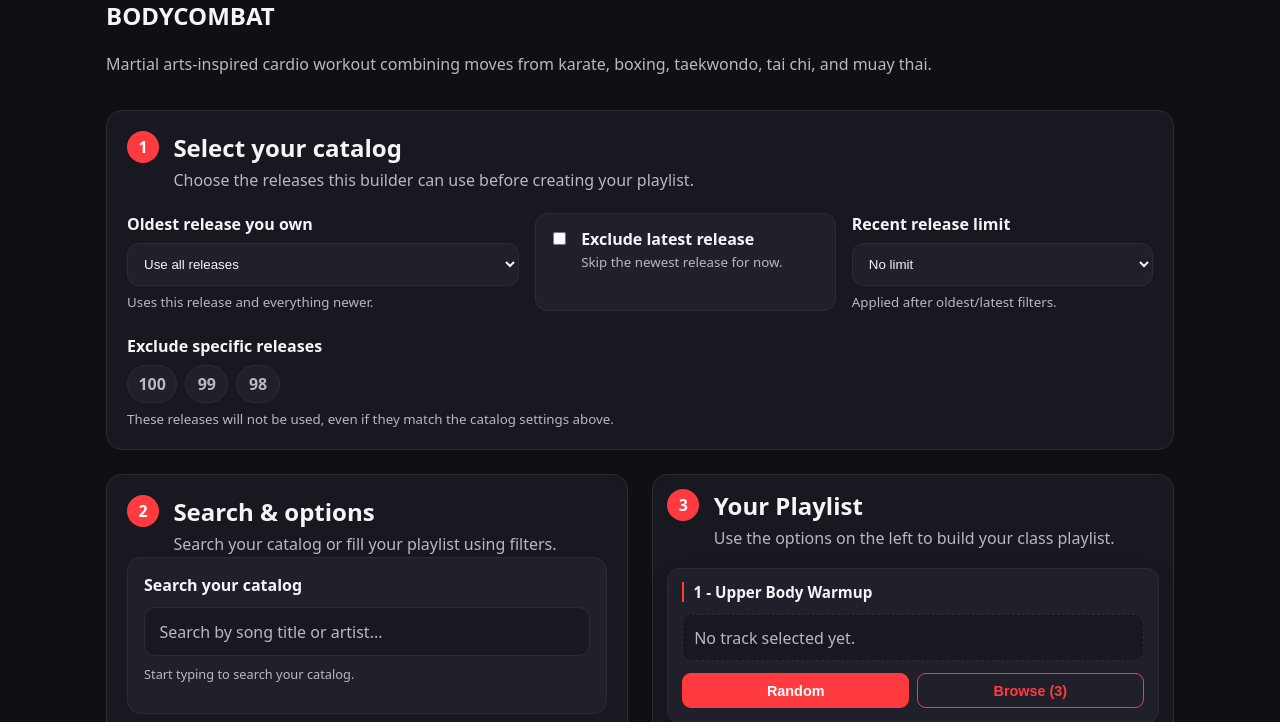
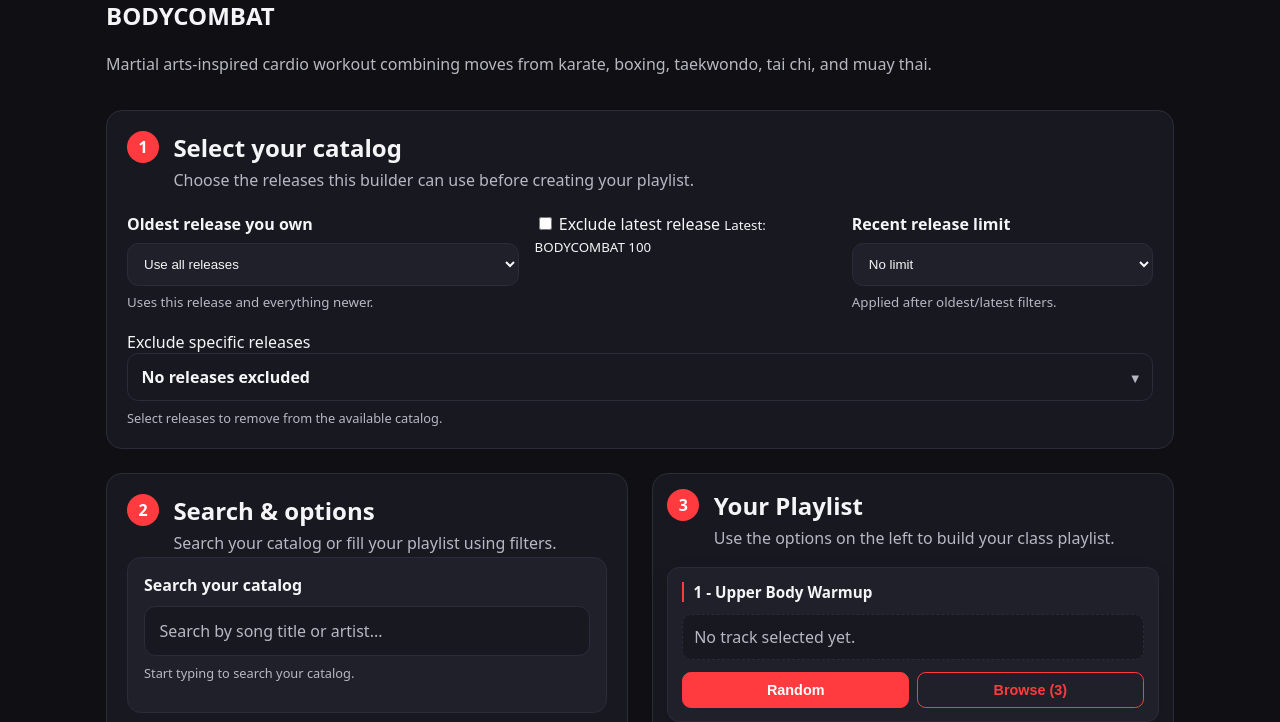
Before and after one commit to souocare/lesmills-playlist-builder, a Flask app: page /bodycombat in a window 1280 px wide. Shown: the part 187-909 px from the top of the page. Run offline with Flask 3, Linux system fonts and the light colour scheme.

Commit message:
the exclude specific releases is now a dropdown

```diff
--- a/app/routes/public.py
+++ b/app/routes/public.py
@@ -49,6 +49,12 @@ def parse_int_list(field_name: str) -> list[int]:
 
     return parsed_values
 
+def parse_string_list(field_name: str) -> list[str]:
+    return [
+        value
+        for value in request.form.getlist(field_name)
+        if value
+    ]
 
 @public_bp.route("/")
 def home():
@@ -76,7 +82,7 @@ def program_detail(slug: str):
     oldest_release_number = None
     exclude_latest_release = False
     most_recent_limit = None
-    manually_excluded_release_numbers = []
+    manually_excluded_release_codes = []
 
     catalog_releases = program_data["releases"]
     playlist_slots = build_empty_playlist_slots(track_slots)
@@ -85,14 +91,14 @@ def program_detail(slug: str):
         oldest_release_number = parse_int_field("oldest_release_number")
         exclude_latest_release = parse_checkbox("exclude_latest_release")
         most_recent_limit = parse_int_field("most_recent_limit")
-        manually_excluded_release_numbers = parse_int_list("excluded_release_numbers")
+        manually_excluded_release_codes = parse_string_list("excluded_release_codes")
 
         catalog_releases = get_catalog_releases(
             releases=program_data["releases"],
             oldest_release_number=oldest_release_number,
             exclude_latest_release=exclude_latest_release,
             most_recent_limit=most_recent_limit,
-            manually_excluded_release_numbers=manually_excluded_release_numbers,
+            manually_excluded_release_codes=manually_excluded_release_codes,
         )
 
         random_slot_number = parse_int_field("random_slot_number")
@@ -116,7 +122,7 @@ def program_detail(slug: str):
         oldest_release_number=oldest_release_number,
         exclude_latest_release=exclude_latest_release,
         most_recent_limit=most_recent_limit,
-        manually_excluded_release_numbers=manually_excluded_release_numbers,
+        manually_excluded_release_codes=manually_excluded_release_codes,
         playlist_slots=playlist_slots,
         all_track_counts_by_slot=all_track_counts_by_slot,
         filtered_track_counts_by_slot=filtered_track_counts_by_slot,
--- a/app/static/css/style.css
+++ b/app/static/css/style.css
@@ -737,3 +737,91 @@ section p {
 .random-fill-card .track-button {
     width: 100%;
 }
+
+.release-multiselect {
+    position: relative;
+    width: 100%;
+}
+
+.release-multiselect-button {
+    display: flex;
+    align-items: center;
+    justify-content: space-between;
+    gap: 1rem;
+    width: 100%;
+    padding: 0.75rem 0.85rem;
+    border: 1px solid var(--border);
+    border-radius: 0.7rem;
+    background: var(--panel);
+    color: var(--text);
+    font: inherit;
+    font-weight: 700;
+    cursor: pointer;
+}
+
+.release-multiselect-button:hover {
+    border-color: var(--accent);
+}
+
+.release-multiselect-arrow {
+    color: var(--muted);
+    font-size: 0.85rem;
+}
+
+.release-multiselect-panel {
+    position: absolute;
+    z-index: 30;
+    left: 0;
+    right: 0;
+    top: calc(100% + 0.4rem);
+    max-height: 18rem;
+    overflow-y: auto;
+    padding: 0.5rem;
+    border: 1px solid var(--border);
+    border-radius: 0.75rem;
+    background: var(--panel);
+    box-shadow: 0 18px 50px rgba(0, 0, 0, 0.35);
+}
+
+.release-multiselect-option {
+    display: flex;
+    width: 100%;
+    align-items: center;
+    justify-content: space-between;
+    gap: 0.75rem;
+    padding: 0.6rem 0.7rem;
+    border: 0;
+    border-radius: 0.55rem;
+    background: transparent;
+    color: var(--text);
+    font: inherit;
+    font-weight: 700;
+    text-align: left;
+    cursor: pointer;
+}
+
+.release-multiselect-option:hover {
+    background: var(--panel-soft);
+}
+
+.release-multiselect-option.is-selected {
+    background: rgba(255, 59, 63, 0.14);
+    color: var(--accent);
+}
+
+.release-multiselect-option.is-selected::after {
+    content: "Excluded";
+    flex: 0 0 auto;
+    padding: 0.18rem 0.45rem;
+    border-radius: 999px;
+    background: var(--accent);
+    color: white;
+    font-size: 0.7rem;
+    font-weight: 800;
+}
+
+.field-help {
+    margin: 0.4rem 0 0;
+    color: var(--muted);
+    font-size: 0.8rem;
+}
--- a/app/static/js/playlist_builder.js
+++ b/app/static/js/playlist_builder.js
@@ -20,6 +20,12 @@
     const replaceAllTracksButton = document.getElementById("replace_all_tracks");
     const keepExistingTracksButton = document.getElementById("keep_existing_tracks");
     const fillAllRandomlyButton = document.getElementById("fill_all_randomly");
+
+    const excludedReleasesMultiselect = document.getElementById("excluded_releases_multiselect");
+    const excludedReleasesButton = document.getElementById("excluded_releases_dropdown_button");
+    const excludedReleasesPanel = document.getElementById("excluded_releases_dropdown_panel");
+    const excludedReleaseOptions = document.querySelectorAll("[data-release-code]");
+    const excludedReleaseHiddenInputs = document.querySelectorAll("[data-release-hidden-input]");
 
     let pendingFillSelections = [];
 
@@ -57,6 +63,94 @@
         return [...items].sort((a, b) => getReleaseSortOrder(b) - getReleaseSortOrder(a));
     }
 
+    function getManuallyExcludedReleaseCodes() {
+    return Array.from(excludedReleaseOptions)
+        .filter((option) => option.getAttribute("aria-pressed") === "true")
+        .map((option) => option.dataset.releaseCode);
+}
+
+
+    function setExcludedReleaseOptionState(option, isSelected) {
+        const releaseCode = option.dataset.releaseCode;
+        const hiddenInput = document.querySelector(
+            `[data-release-hidden-input="${releaseCode}"]`
+        );
+
+        option.setAttribute("aria-pressed", isSelected ? "true" : "false");
+        option.classList.toggle("is-selected", isSelected);
+
+        if (hiddenInput) {
+            hiddenInput.disabled = !isSelected;
+        }
+    }
+
+
+    function toggleExcludedReleaseOption(option) {
+        const isCurrentlySelected = option.getAttribute("aria-pressed") === "true";
+
+        setExcludedReleaseOptionState(option, !isCurrentlySelected);
+        updateExcludedReleasesSummary();
+        updateCatalogSummary();
+        renderSearchResults();
+    }
+
+
+    function openExcludedReleasesDropdown() {
+        if (!excludedReleasesPanel || !excludedReleasesButton) {
+            return;
+        }
+
+        excludedReleasesPanel.hidden = false;
+        excludedReleasesButton.setAttribute("aria-expanded", "true");
+    }
+
+
+    function closeExcludedReleasesDropdown() {
+        if (!excludedReleasesPanel || !excludedReleasesButton) {
+            return;
+        }
+
+        excludedReleasesPanel.hidden = true;
+        excludedReleasesButton.setAttribute("aria-expanded", "false");
+    }
+
+
+    function toggleExcludedReleasesDropdown() {
+        if (!excludedReleasesPanel) {
+            return;
+        }
+
+        if (excludedReleasesPanel.hidden) {
+            openExcludedReleasesDropdown();
+        } else {
+            closeExcludedReleasesDropdown();
+        }
+    }
+
+
+    function updateExcludedReleasesSummary() {
+        const summary = document.getElementById("excluded_releases_summary");
+
+        if (!summary) {
+            return;
+        }
+
+        const selectedOptions = Array.from(excludedReleaseOptions)
+            .filter((option) => option.getAttribute("aria-pressed") === "true");
+
+        if (selectedOptions.length === 0) {
+            summary.textContent = "No releases excluded";
+            return;
+        }
+
+        if (selectedOptions.length === 1) {
+            summary.textContent = selectedOptions[0].dataset.releaseLabel;
+            return;
+        }
+
+        summary.textContent = `${selectedOptions.length} releases excluded`;
+    }
+
     function getFilteredCatalogReleases() {
         let catalog = sortOldestFirst(releases);
 
@@ -83,15 +177,15 @@
             catalog = sortOldestFirst(catalog);
         }
 
-        const excludedReleaseNumbers = getExcludedReleaseNumbers();
+        const manuallyExcludedReleaseCodes = getManuallyExcludedReleaseCodes();
 
-        if (excludedReleaseNumbers.length > 0) {
-            catalog = catalog.filter(
-                (release) => !excludedReleaseNumbers.includes(release.number)
-            );
+        if (manuallyExcludedReleaseCodes.length > 0) {
+            catalog = catalog.filter((release) => {
+                return !manuallyExcludedReleaseCodes.includes(String(release.code));
+            });
         }
 
-        return catalog;
+        return sortNewestFirst(catalog);
     }
 
     function getTracksFromCatalog() {
@@ -322,6 +416,85 @@
         return !selectedTrackElement.classList.contains("empty-track");
     }
 
+    function setExcludedReleaseOptionState(option, isSelected) {
+        const releaseCode = option.dataset.releaseCode;
+        const hiddenInput = document.querySelector(
+            `[data-release-hidden-input="${releaseCode}"]`
+        );
+
+        option.setAttribute("aria-pressed", isSelected ? "true" : "false");
+        option.classList.toggle("is-selected", isSelected);
+
+        if (hiddenInput) {
+            hiddenInput.disabled = !isSelected;
+        }
+    }
+
+
+    function toggleExcludedReleaseOption(option) {
+        const isCurrentlySelected = option.getAttribute("aria-pressed") === "true";
+
+        setExcludedReleaseOptionState(option, !isCurrentlySelected);
+        updateExcludedReleasesSummary();
+        updateCatalogSummary();
+        renderSearchResults();
+    }
+
+    function openExcludedReleasesDropdown() {
+        if (!excludedReleasesPanel || !excludedReleasesButton) {
+            return;
+        }
+
+        excludedReleasesPanel.hidden = false;
+        excludedReleasesButton.setAttribute("aria-expanded", "true");
+    }
+
+
+    function closeExcludedReleasesDropdown() {
+        if (!excludedReleasesPanel || !excludedReleasesButton) {
+            return;
+        }
+
+        excludedReleasesPanel.hidden = true;
+        excludedReleasesButton.setAttribute("aria-expanded", "false");
+    }
+
+
+    function toggleExcludedReleasesDropdown() {
+        if (!excludedReleasesPanel) {
+            return;
+        }
+
+        if (excludedReleasesPanel.hidden) {
+            openExcludedReleasesDropdown();
+        } else {
+            closeExcludedReleasesDropdown();
+        }
+    }
+
+    function updateExcludedReleasesSummary() {
+        const summary = document.getElementById("excluded_releases_summary");
+
+        if (!summary) {
+            return;
+        }
+
+        const selectedOptions = Array.from(excludedReleaseOptions)
+            .filter((option) => option.getAttribute("aria-pressed") === "true");
+
+        if (selectedOptions.length === 0) {
+            summary.textContent = "No releases excluded";
+            return;
+        }
+
+        if (selectedOptions.length === 1) {
+            summary.textContent = selectedOptions[0].dataset.releaseLabel;
+            return;
+        }
+
+        summary.textContent = `${selectedOptions.length} releases excluded`;
+    }
+
 
     function getThemeFillSelections() {
         const selectedFilters = getSelectedThemeFilters();
@@ -482,6 +655,12 @@
         return selections;
     }
 
+    function getManuallyExcludedReleaseCodes() {
+        return Array.from(excludedReleaseOptions)
+            .filter((option) => option.getAttribute("aria-pressed") === "true")
+            .map((option) => option.dataset.releaseCode);
+    }
+
 
     function fillAllRandomly() {
         const selections = getRandomFillSelections();
@@ -575,6 +754,38 @@
                 }
             });
         }
+
+        if (excludedReleasesButton) {
+            excludedReleasesButton.addEventListener("click", toggleExcludedReleasesDropdown);
+        }
+
+        excludedReleaseOptions.forEach((option) => {
+            const isInitiallySelected = option.getAttribute("aria-pressed") === "true";
+
+            setExcludedReleaseOptionState(option, isInitiallySelected);
+
+            option.addEventListener("click", () => {
+                toggleExcludedReleaseOption(option);
+            });
+        });
+
+        document.addEventListener("click", (event) => {
+            if (!excludedReleasesMultiselect) {
+                return;
+            }
+
+            if (!excludedReleasesMultiselect.contains(event.target)) {
+                closeExcludedReleasesDropdown();
+            }
+        });
+
+        document.addEventListener("keydown", (event) => {
+            if (event.key === "Escape") {
+                closeExcludedReleasesDropdown();
+            }
+        });
+
+        updateExcludedReleasesSummary();
     }
 
     bindEvents();
--- a/app/templates/public/program_detail.html
+++ b/app/templates/public/program_detail.html
@@ -21,6 +21,7 @@
 
 <form method="post" class="builder-form">
     <section class="builder-panel catalog-panel">
+        {% set latest_release = releases[0] if releases else none %}
         <div class="step-heading">
             <span class="step-number">1</span>
 
@@ -56,16 +57,22 @@
                 </small>
             </div>
 
-            <label class="toggle-card catalog-toggle">
+            <label class="checkbox-row">
                 <input
                     type="checkbox"
                     name="exclude_latest_release"
+                    id="exclude_latest_release"
                     {% if exclude_latest_release %}checked{% endif %}
                 >
 
                 <span>
-                    <strong>Exclude latest release</strong>
-                    <small>Skip the newest release for now.</small>
+                    Exclude latest release
+
+                    {% if latest_release %}
+                        <small class="inline-help">
+                            Latest: {{ latest_release.title }}
+                        </small>
+                    {% endif %}
                 </span>
             </label>
 
@@ -93,29 +100,51 @@
             </div>
         </div>
 
-        <div class="form-group catalog-exclusions">
-            <label>
-                Exclude specific releases
-            </label>
+        <div class="form-field">
+            <label for="excluded_releases_dropdown_button">Exclude specific releases</label>
 
-            <div class="compact-release-grid">
-                {% for release in releases %}
-                    <label class="compact-check">
+            <div class="release-multiselect" id="excluded_releases_multiselect">
+                <button
+                    id="excluded_releases_dropdown_button"
+                    class="release-multiselect-button"
+                    type="button"
+                    aria-expanded="false"
+                    aria-controls="excluded_releases_dropdown_panel"
+                >
+                    <span id="excluded_releases_summary">No releases excluded</span>
+                    <span class="release-multiselect-arrow">▾</span>
+                </button>
+
+                <div
+                    id="excluded_releases_dropdown_panel"
+                    class="release-multiselect-panel"
+                    hidden
+                >
+                    {% for release in releases %}
+                        <button
+                            type="button"
+                            class="release-multiselect-option"
+                            data-release-code="{{ release.code }}"
+                            data-release-label="{{ release.title }}"
+                            aria-pressed="{% if release.code in manually_excluded_release_codes %}true{% else %}false{% endif %}"
+                        >
+                            {{ release.title }}
+                        </button>
+
                         <input
-                            type="checkbox"
-                            name="excluded_release_numbers"
-                            value="{{ release.sort_order }}"
-                            {% if release.sort_order | int in manually_excluded_release_numbers %}checked{% endif %}
+                            type="hidden"
+                            name="excluded_release_codes"
+                            value="{{ release.code }}"
+                            data-release-hidden-input="{{ release.code }}"
+                            {% if release.code not in manually_excluded_release_codes %}disabled{% endif %}
                         >
-
-                        <span>{{ release.display_number }}</span>
-                    </label>
-                {% endfor %}
+                    {% endfor %}
+                </div>
             </div>
 
-            <small>
-                These releases will not be used, even if they match the catalog settings above.
-            </small>
+            <p class="field-help">
+                Select releases to remove from the available catalog.
+            </p>
         </div>
 
         <!-- <div class="catalog-summary">
```
Also changed, not shown: app/services/playlist_builder.py (+5 -5 lines).
